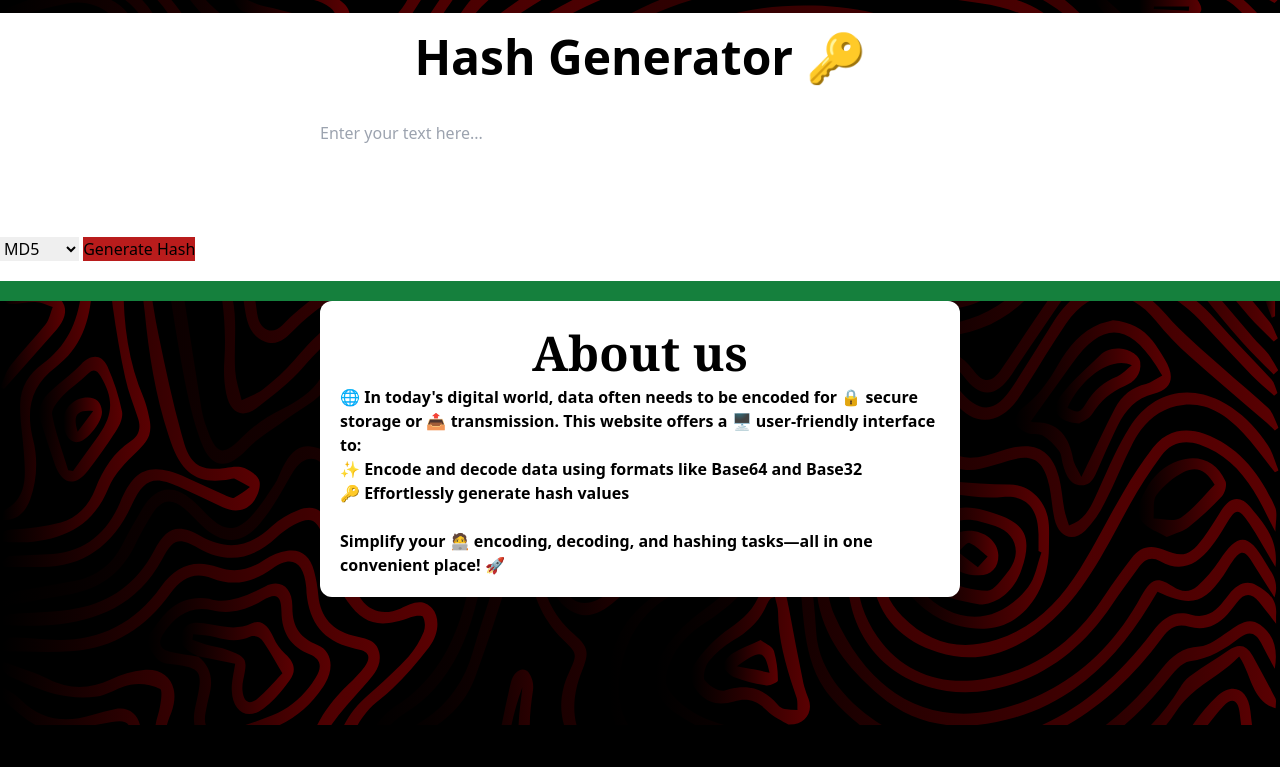
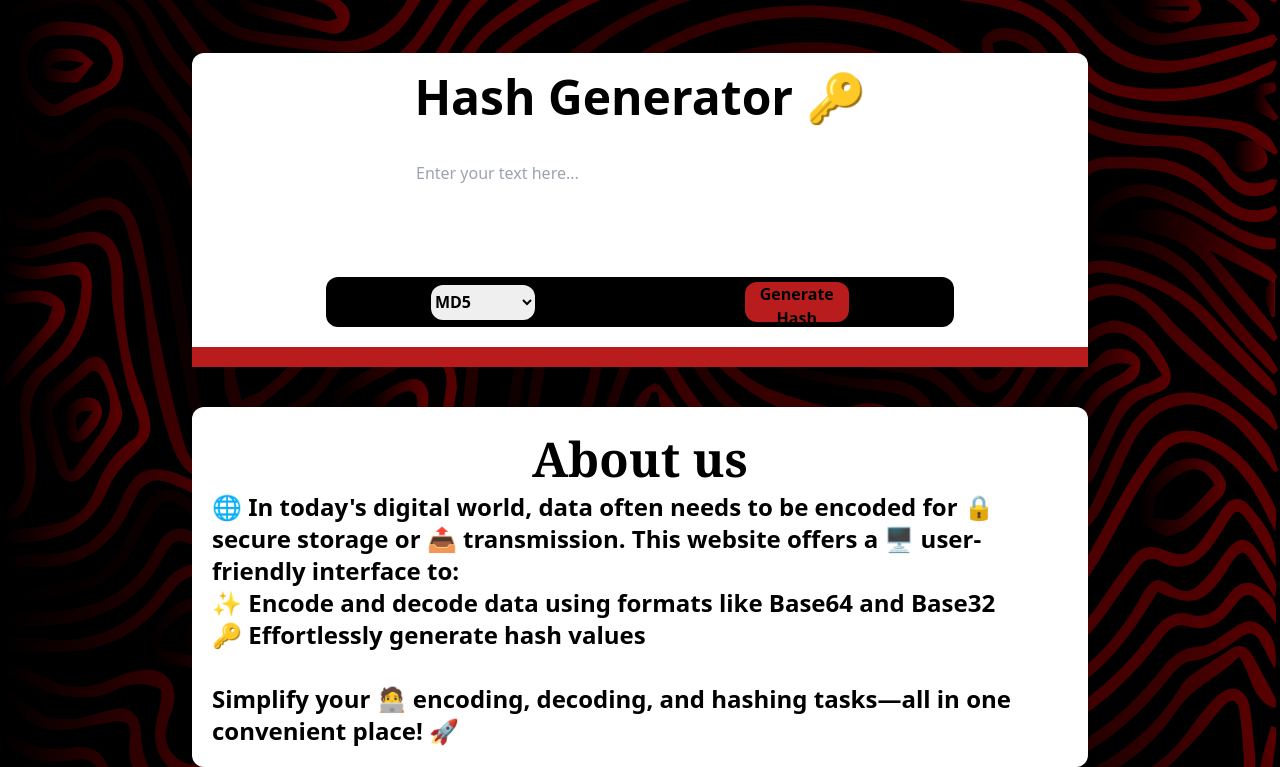
Before and after one commit to Destiny097/Hashing, a website: page public/index.html in a window 1280 px wide. Shown: the part 75-842 px from the top of the page. Before the commit the page ends 800 px from the top, so only its background shows below. Drawn offline with nearby package versions, Linux system fonts and the light colour scheme.

Commit message:
Mission complete
Hashing project finished

```diff
--- a/public/index.html
+++ b/public/index.html
@@ -23,26 +23,30 @@
             </div>
         </div>
     </section>
-    <section class=" m-auto flex items-center justify-center" id="section-1">
-        <div class="container bg-white w-full flex-col items-center justify-center">
+    <section class=" m-auto flex items-center justify-center py-10" id="section-1">
+        <div class="container bg-white w-[70%] flex-col items-center justify-center rounded-xl">
             <h1 class="text-center text-5xl font-bold font-sans py-5">Hash Generator 🔑</h1>
             <div class="w-full flex items-center justify-center py-5">
                 <textarea id="inputText" rows="4" placeholder="Enter your text here..." class="w-1/2 resize-none"></textarea>
             </div>
+            <div class=" flex items-center justify-center h-full">
+              <div class="flex items-center justify-around w-[70%] h-[50px] bg-black rounded-xl">
+                <select id="hashType" class="w-1/6 h-[35px] rounded-xl font-bold">
+                  <option value="md5">MD5</option>
+                  <option value="sha1">SHA1</option>
+                  <option value="sha256">SHA256</option>
+                </select>
+                <button id="generateButton" class="bg-red-700 w-1/6 h-[40px] rounded-xl font-bold">Generate Hash</button>
+              </div>
+            </div>
 
-            <select id="hashType">
-              <option value="md5">MD5</option>
-              <option value="sha1">SHA1</option>
-              <option value="sha256">SHA256</option>
-            </select>
-            <button id="generateButton" class="bg-red-700">Generate Hash</button>
-            <div id="output" class="output mt-[20px] p-[10px] bg-green-700"> </div>
+            <div id="output" class="output mt-[20px] p-[10px] bg-red-700"> </div>
           </div>
     </section>
-    <section class=" w-full flex justify-center items-center " id="section-3">
-        <div class="w-1/2 bg-white text-left rounded-xl py-5 px-5">
+    <section class=" w-full] flex justify-center items-center " id="section-3">
+        <div class="w-[70%] bg-white text-left rounded-xl py-5 px-5">
             <h2 class="font-bold text-5xl py-2 font-serif text-center">About us</h2>
-            <p class="font-bold ">🌐 In today's digital world, data often needs to be encoded for 🔒 secure storage or 📤 transmission. This website offers a 🖥️ user-friendly interface to: <br>
+            <p class="font-bold text-2xl ">🌐 In today's digital world, data often needs to be encoded for 🔒 secure storage or 📤 transmission. This website offers a 🖥️ user-friendly interface to: <br>
                 ✨ Encode and decode data using formats like Base64 and Base32 <br>
                 🔑 Effortlessly generate hash values <br>
                 <br>
```
Also changed, not shown: public/style.css.
